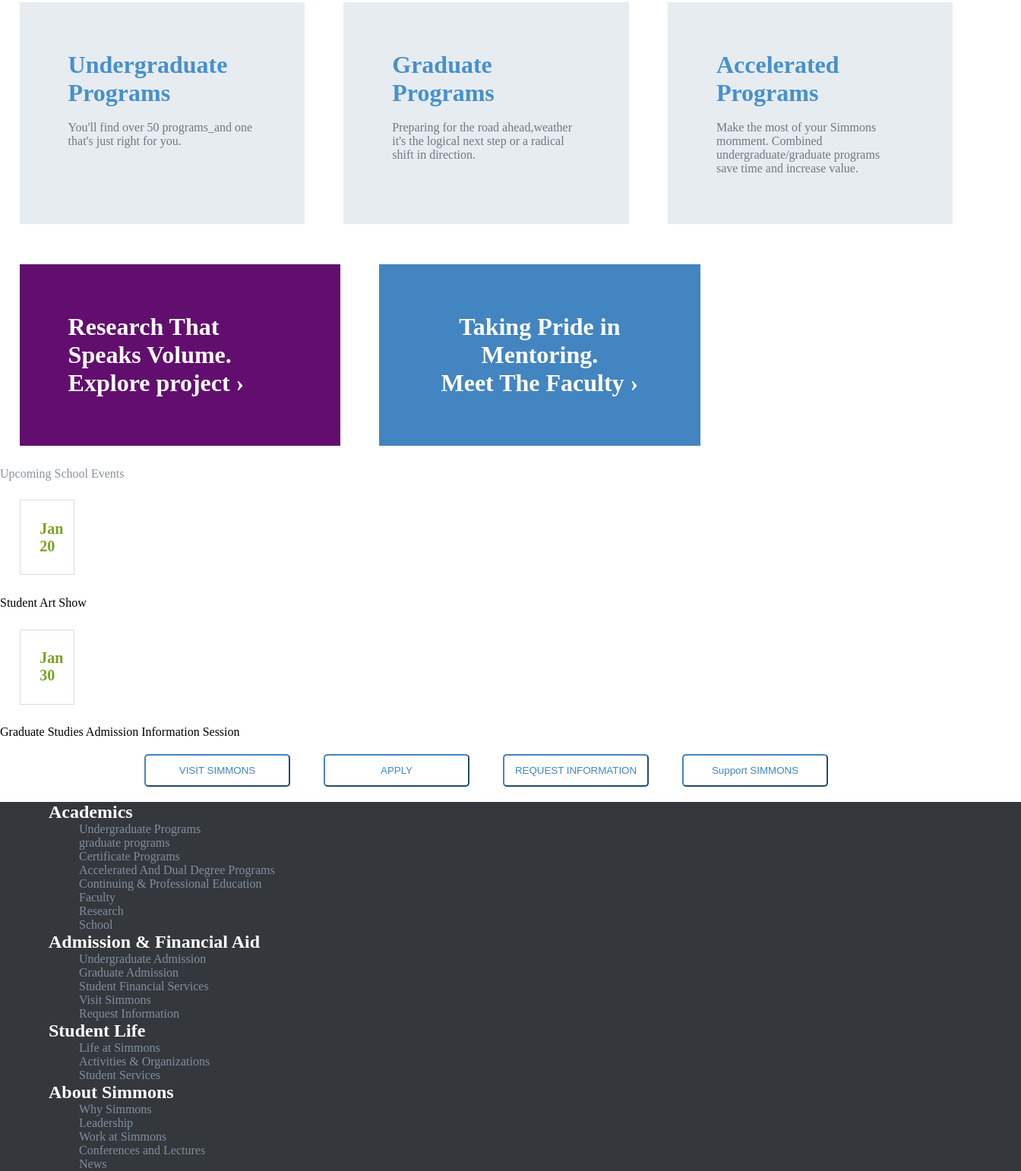
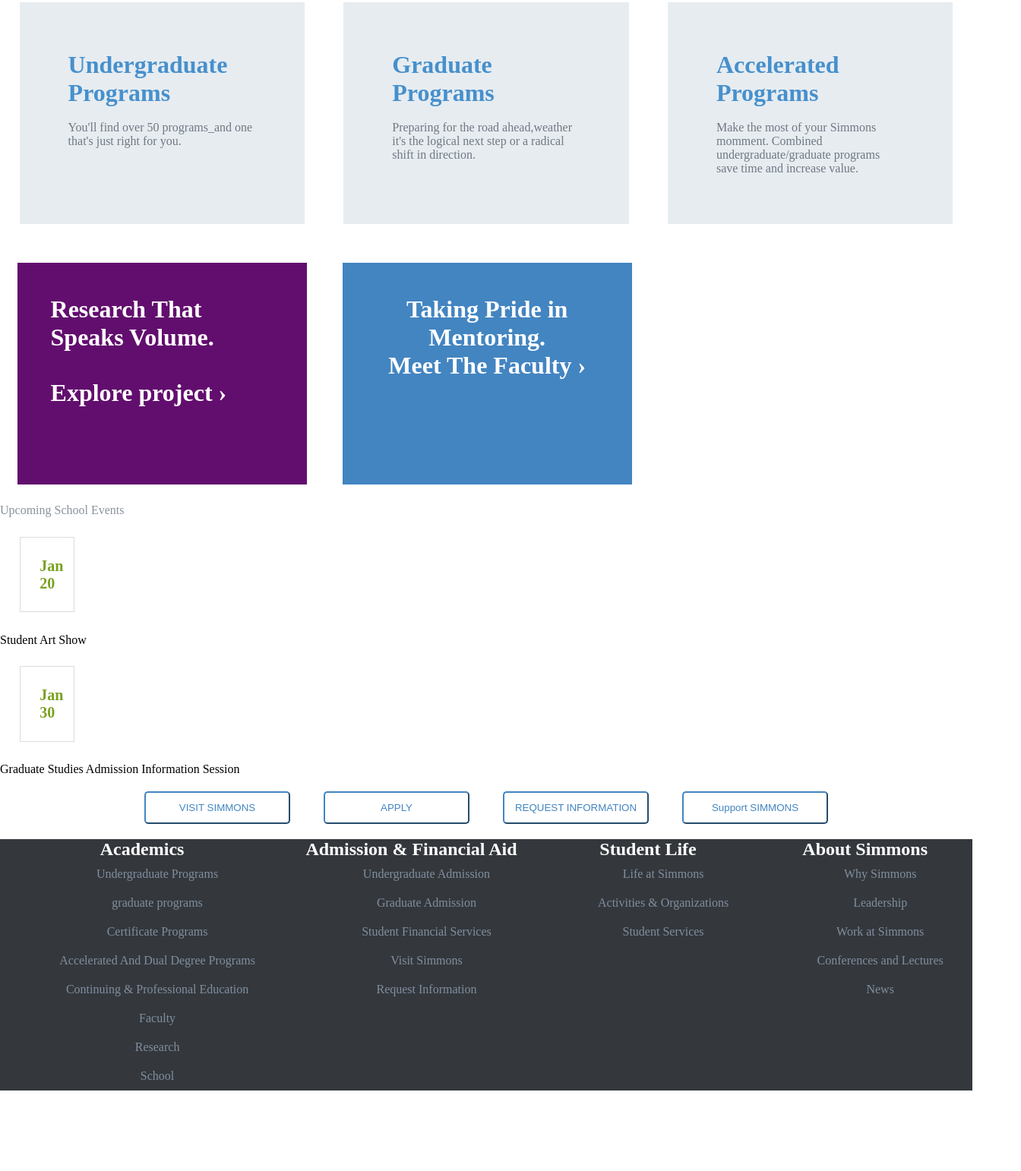
Before and after one commit to Shafia-Mohammad-Rafiq03/layout-task, a plain HTML site: page index.html in a window 1280 px wide. Shown: the part 1390-2932 px from the top of the page at 76% size, 1344 px wide, since content can reach past the window. After the commit the page ends 2826 px from the top, so only its background shows below. Drawn offline with Linux system fonts and the light colour scheme.

Commit message:
changing on footer

```diff
--- a/index.html
+++ b/index.html
@@ -99,7 +99,11 @@
     </div>
     <div class="main-section2">
         <div class="E item">
-            <h1 class="heading1">Research That Speaks Volume.<br>Explore project &rsaquo;</h1>
+            <h1 class="heading1">Research That Speaks Volume.</h1><br>
+
+
+            <br>
+            <h1>Explore project &rsaquo;</h1>
         </div>
         <div class="F item">
             <h1 class="heading1">Taking Pride in Mentoring.<br> Meet The Faculty &rsaquo;</h1>
@@ -134,6 +138,7 @@
 
 
     <div Class="footer item">
+        <div class="footer1">
             <h2>Academics</h2>
             <ul>
                 <li>Undergraduate Programs</li>
@@ -145,6 +150,8 @@
                 <li>Research</li>
                 <li>School</li>
             </ul>
+        </div>
+        <div class="footer2">
             <h2>Admission & Financial Aid</h2>
             <ul>
 
@@ -154,12 +161,16 @@
                 <li>Visit Simmons</li>
                 <li>Request Information</li>
             </ul>
+        </div>
+        <div class="footer3">
             <h2>Student Life</h2>
             <ul>
                 <li>Life at Simmons</li>
                 <li>Activities & Organizations</li>
                 <li>Student Services</li>
             </ul>
+        </div>
+        <div class="footer4">
             <h2>About Simmons</h2>
 
             <ul>
@@ -169,6 +180,8 @@
                 <li>Conferences and Lectures</li>
                 <li>News</li>
             </ul>
+        </div>
+
         </footer>
     </div>
 </body>
--- a/style-7.css
+++ b/style-7.css
@@ -27,8 +27,6 @@
     text-shadow: 3px 0px 4px black;
     margin-top: 20%;
 }
-
-#color {}
 
 #color h3 {
     margin: 0;
@@ -147,18 +145,20 @@
 .E {
     background-color: #620E6E;
     position: static;
-    display: block;
-    margin: 2%;
-    padding: 5%;
+    display: inline;
+    margin: 1.8%;
+    padding: 3.4%;
+    padding-bottom: 8%;
 }
 
 .F {
     background-color: #4385C1;
     position: static;
-    display: block;
-    margin: 2%;
-    padding: 5%;
+    display: inline;
+    margin: 1.8%;
     text-align: center;
+    padding: 3.4%;
+    padding-bottom: 8%;
 }
 
 .G,
@@ -217,9 +217,28 @@
     width: 100%;
     background-color: #34383C;
     color: white;
-    padding-left: 5%;
+    text-align: center;
+    display: block;
+    display: flex;
+}
+
+.footer1>ul>li {
+    padding: 10px;
+}
+
+.footer2>ul>li {
+    padding: 10px;
+}
+
+.footer3>ul>li {
+    padding: 10px;
+}
+
+.footer4>ul>li {
+    padding: 10px;
 }
 
 .h2 {
     padding-left: 6%;
+    text-align: center;
 }
```
Lines whose indentation alone changed are shown as unchanged.
